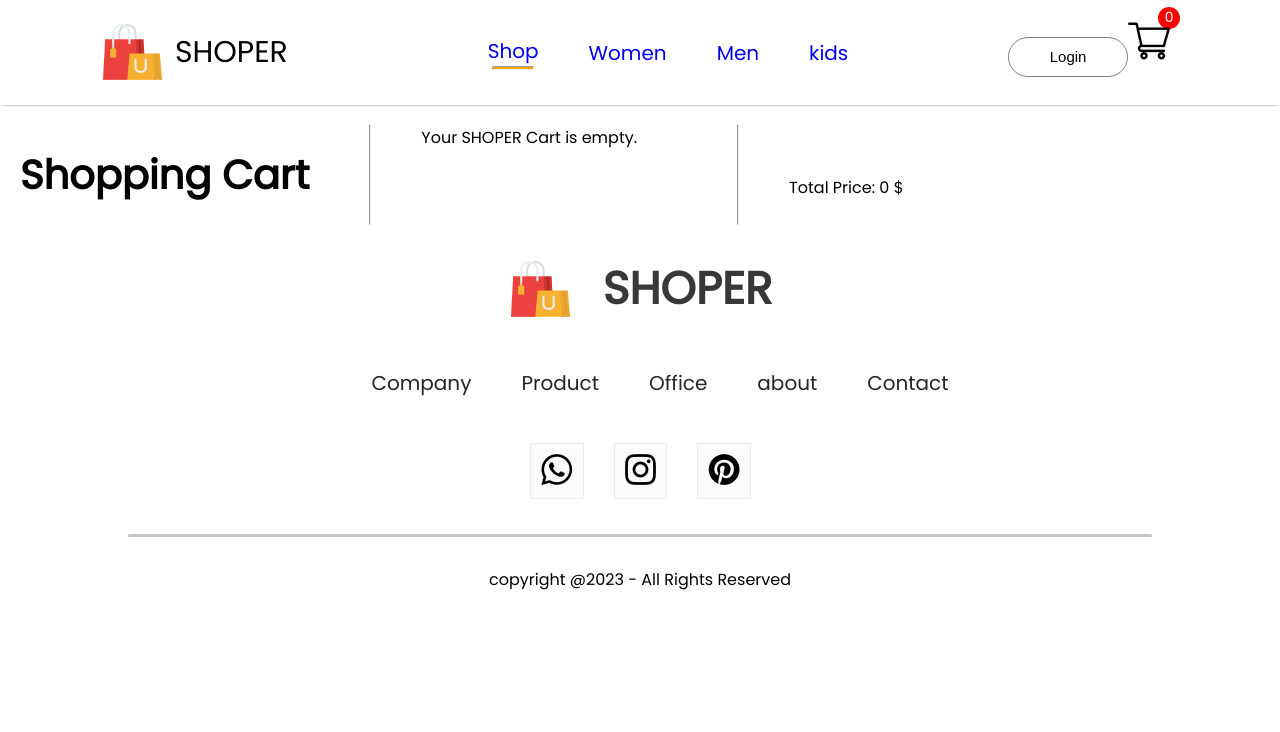
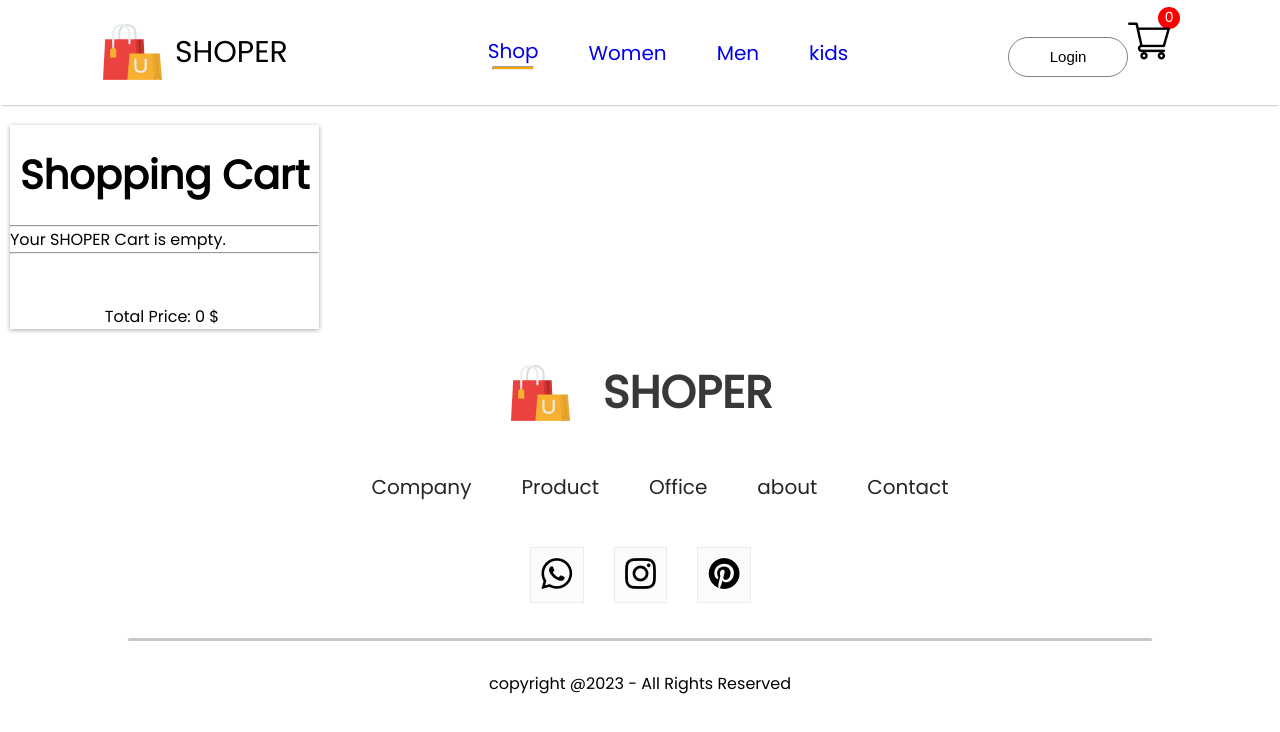
Before and after one commit to m-fadi/E-commerce, a React (Create React App) app: page /cart in a window 1280 px wide. Shown: the top 732 px of the page. Built offline with nearby package versions, Linux system fonts and the light colour scheme.

Commit message:
checkout

```diff
--- a/src/components/CartItem/CartItem.jsx
+++ b/src/components/CartItem/CartItem.jsx
@@ -1,26 +1,30 @@
-import React, { useContext, useEffect,useState } from "react";
+import React, { useContext, useEffect, useState } from "react";
 import { ShopContext } from "../../Context/ShopContext";
 import "./CartItem.css";
 //import remove_icon from "../";
 
 function CartItem() {
+    let itemsPriceArray = [0];
     const { cartItems, all_products, removeProduct, addToCart } =
         useContext(ShopContext);
     const [inputValue, setInputValue] = useState(0);
     const handleChange = (id, e) => {
-        e===0?  addToCart(id, 1):
-        addToCart(id,Number( e.target.value));
+        e === 0 ? addToCart(id, 1) : addToCart(id, Number(e.target.value));
     };
-    useEffect(()=>{
+    useEffect(() => {
         all_products.map((item) => {
-            if (cartItems[item.id] !== 0)
-             handleChange(item.id, 0)
-        })
-},[])
+            if (cartItems[item.id] !== 0) handleChange(item.id, 0);
+        });
+    }, []);
 
     let items = all_products.map((item) => {
         if (cartItems[item.id] === 0) return null;
-        else
+        else {
+            itemsPriceArray = [
+                ...itemsPriceArray,
+                item.new_price * cartItems[item.id],
+            ];
+
             return (
                 <div>
                     <div className="cart-items-format">
@@ -42,20 +46,23 @@ function CartItem() {
                             max="100"
                             onChange={(e) => handleChange(item.id, e)}
                         ></input>
-                        <button className="removeProduct-btn" onClick={() => removeProduct(item.id)}>
+                        <button
+                            className="removeProduct-btn"
+                            onClick={() => removeProduct(item.id)}
+                        >
                             {" "}
                             Remove product
                         </button>
-
-
                     </div>
                 </div>
             );
+        }
     });
     let sum = items.reduce((prev, curr) => prev + curr);
     console.log({ items });
     return (
         <div className="cart-container">
+            <div className="productAndPrices">
                 <p className="cart-title"> Shopping Cart </p>
                 <hr />
                 {sum === 0 && (
@@ -65,10 +72,25 @@ function CartItem() {
                 )}
 
                 <div>{items}</div>
-            <hr/>
+                <hr />
                 <div className="cart-total">
-                            <p> Total Price: 0 $</p>
+                    <p>
+                        {" "}
+                        Total Price:{" "}
+                        {itemsPriceArray.reduce((prev, curr) => prev + curr)} $
+                    </p>
                 </div>
+            </div>
+            {itemsPriceArray.length > 1 && (
+                <div className="cart-checkOut">
+                    <p>
+                        {" "}
+                        Total Price:{" "}
+                        {itemsPriceArray.reduce((prev, curr) => prev + curr)} $
+                    </p>
+                    <button className="cart-checkOut-btn"> Check Out</button>
+                </div>
+            )}
         </div>
     );
 }
```
Lines whose indentation alone changed are shown as unchanged.
